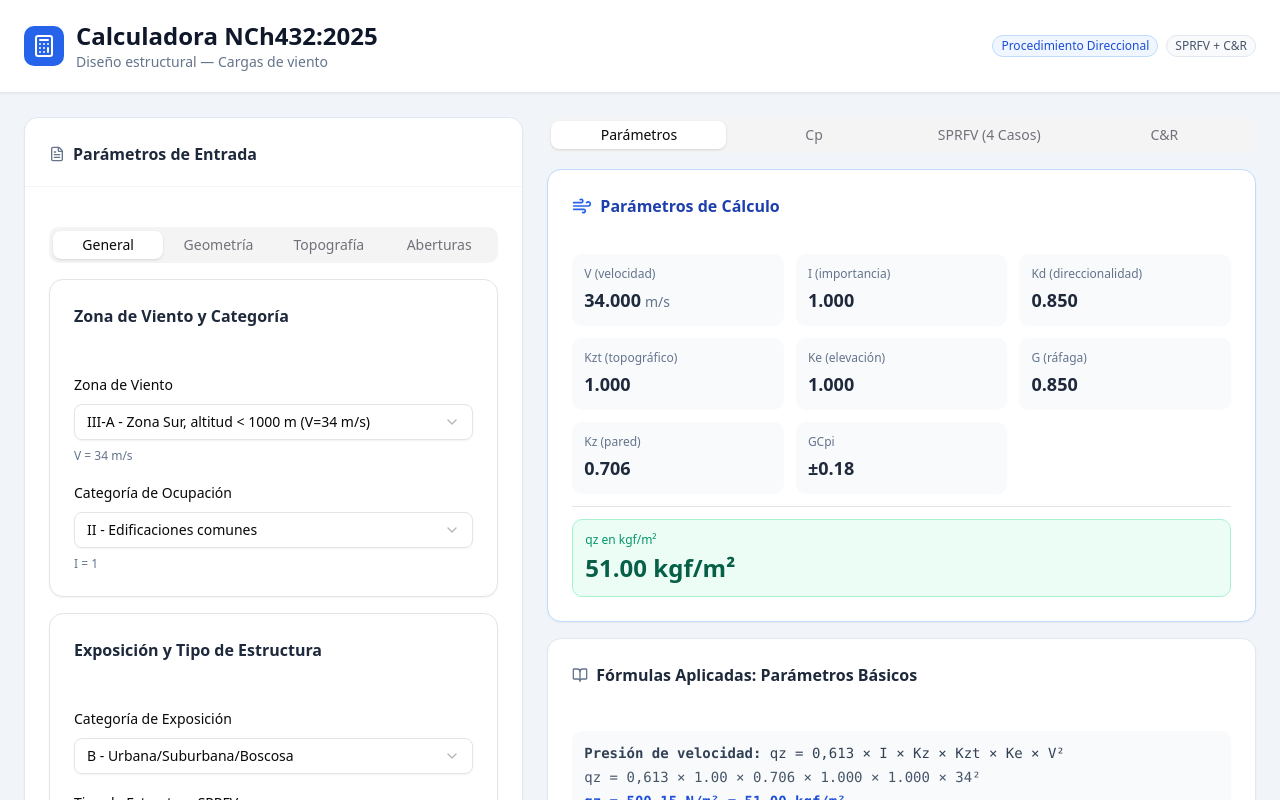
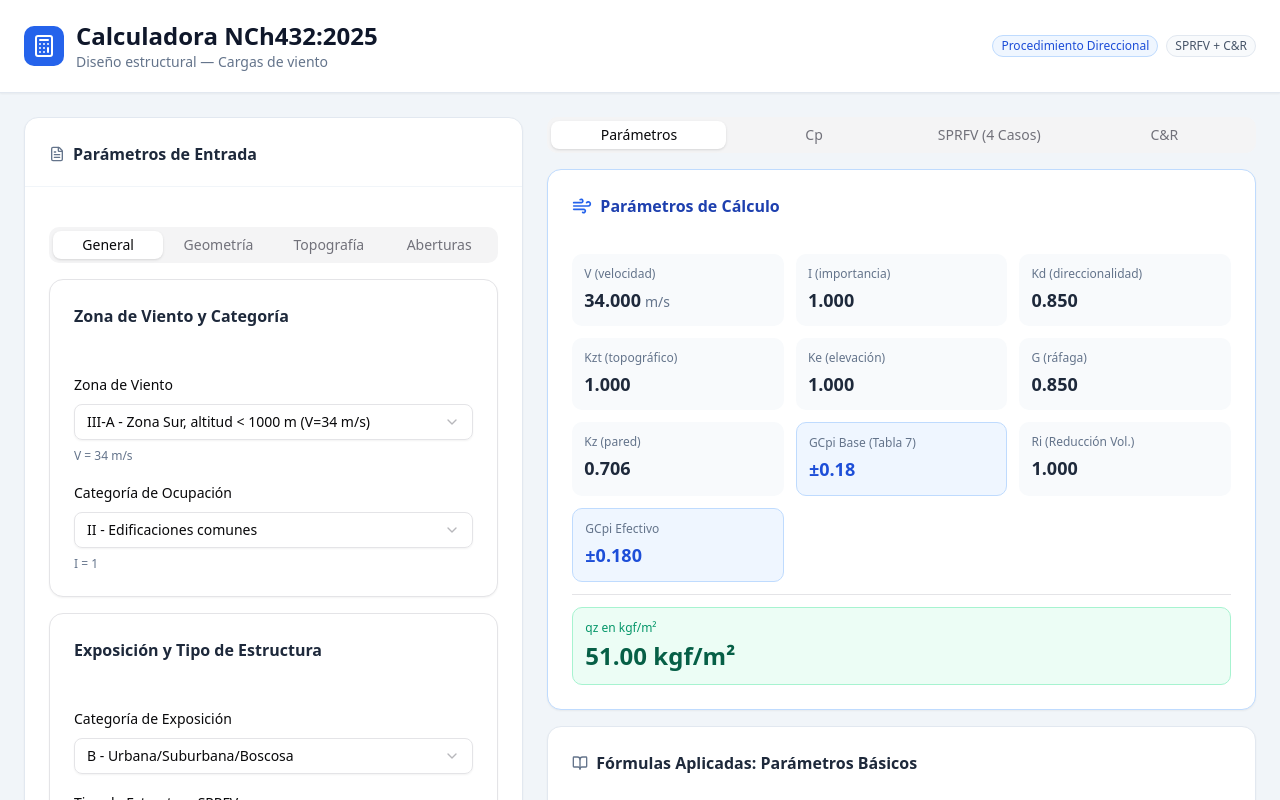
Before and after one commit to cwbordones-stack/Calculadora-Nch432-2025, a React (Vite) app: page / in a window 1280 px wide. Shown: the top 800 px of the page. Built offline with nearby package versions, Linux system fonts and the light colour scheme.

Commit message:
Fix: display base GCpi values and Ri factor for transparency with NCh432 Tabla 7

```diff
--- a/src/lib/nch432.ts
+++ b/src/lib/nch432.ts
@@ -549,6 +549,7 @@ export function calcularNCh432(params: ParametrosCalculo): ResultadoCalculo {
 
   return {
     V, I, Kd, Kzt, Ke, qz, qh, qi, G,
+    GCpi_base_pos: GCpi_pos, GCpi_base_neg: GCpi_neg,
     GCpi_pos: GCpi_eff_pos, GCpi_neg: GCpi_eff_neg,
     presiones: {
       barlovento: presionBarlovento, sotavento: presionSotavento,
--- a/src/sections/PanelResultados.tsx
+++ b/src/sections/PanelResultados.tsx
@@ -182,7 +182,9 @@ export function PanelResultados({ resultado }: PanelResultadosProps) {
                 <ValorResultado label="Ke (elevación)" value={resultado.Ke} />
                 <ValorResultado label="G (ráfaga)" value={resultado.G} />
                 <ValorResultado label="Kz (pared)" value={resultado.Kz_pared} />
-                <ValorResultado label="GCpi" value={`±${Math.abs(resultado.GCpi_pos).toFixed(2)}`} />
+                <ValorResultado label="GCpi Base (Tabla 7)" value={`±${Math.abs(resultado.GCpi_base_pos).toFixed(2)}`} destacado />
+                <ValorResultado label="Ri (Reducción Vol.)" value={resultado.Ri.toFixed(3)} />
+                <ValorResultado label="GCpi Efectivo" value={`±${Math.abs(resultado.GCpi_pos).toFixed(3)}`} destacado />
               </div>
 
               <Separator />
--- a/src/types/nch432.ts
+++ b/src/types/nch432.ts
@@ -126,6 +126,8 @@ export interface ResultadoCalculo {
   G: number;
 
   // Presión interna
+  GCpi_base_pos: number;
+  GCpi_base_neg: number;
   GCpi_pos: number;
   GCpi_neg: number;
 
```
